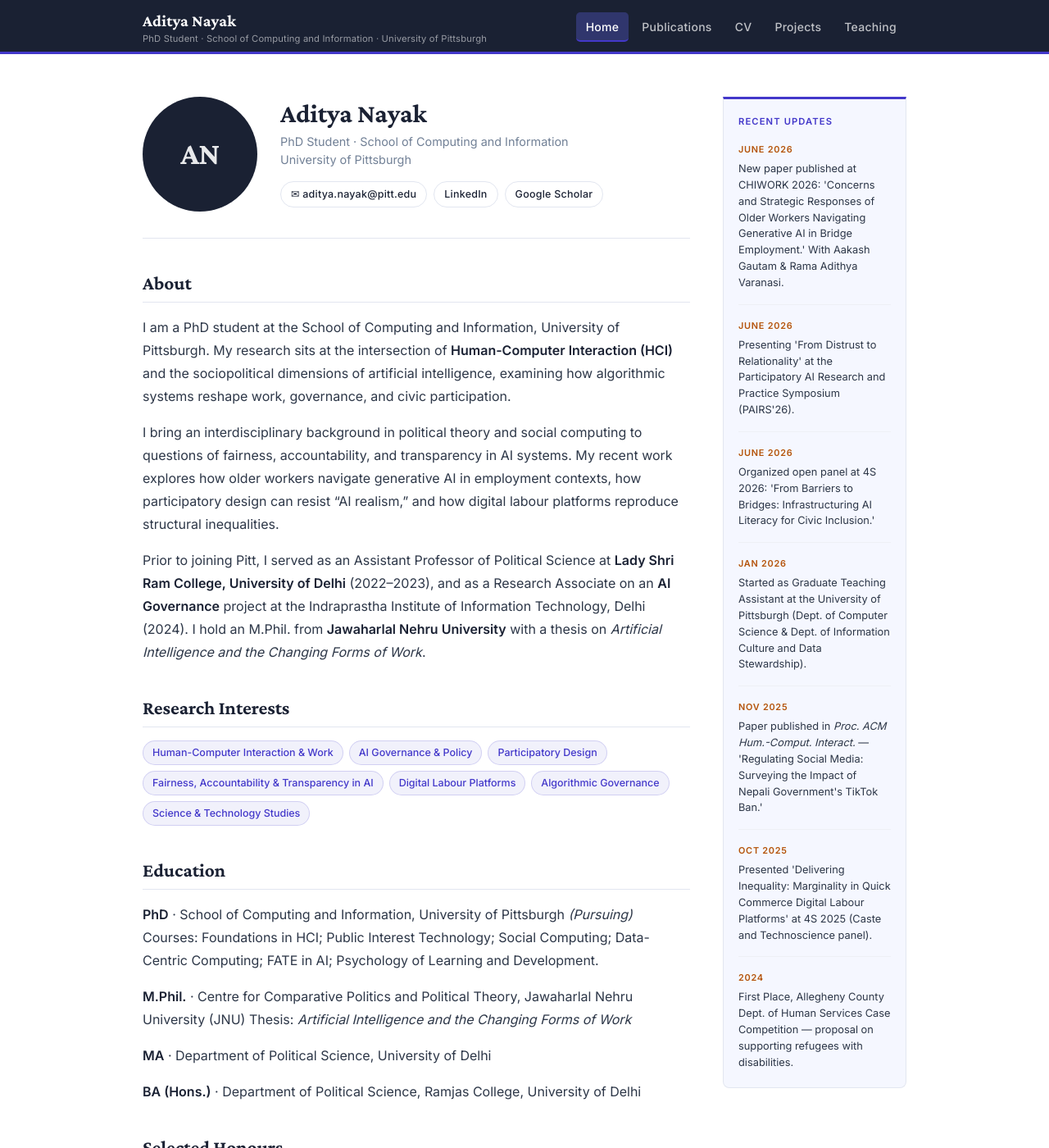
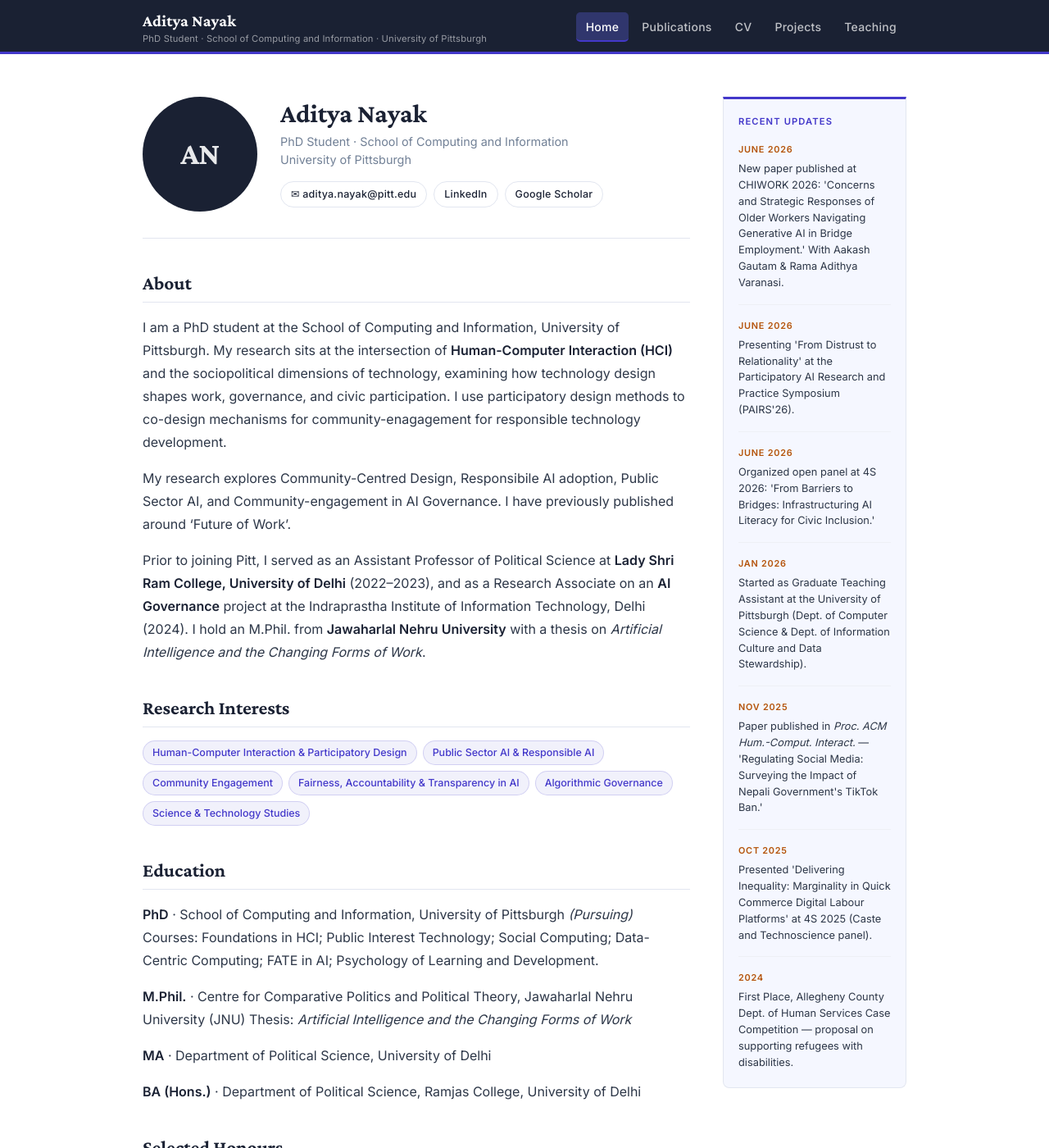
Before and after one commit to adityanayak-info/adityanayak-info.github.io, a Jekyll site: the page built from index.md, in a window 1280 px wide and 1400 px high. Shown: the whole window at 82% size. Built offline with Jekyll 4.4.1, drawn with Linux system fonts in a browser that asks for light colours; some of the changed text lies outside the part shown.

Commit message:
Update index.md

```diff
--- a/index.md
+++ b/index.md
@@ -21,28 +21,28 @@ permalink: /
     </p>
     <div class="contact-links">
       <a href="mailto:aditya.nayak@pitt.edu">✉ aditya.nayak@pitt.edu</a>
-      <a href="https://www.linkedin.com/in/" target="_blank" rel="noopener">LinkedIn</a>
-      <a href="https://scholar.google.com/" target="_blank" rel="noopener">Google Scholar</a>
+      <a href="https://www.linkedin.com/in/adityanayak826" target="_blank" rel="noopener">LinkedIn</a>
+      <a href="https://scholar.google.com/citations?user=2aDc8HAAAAAJ&hl=en" target="_blank" rel="noopener">Google Scholar</a>
     </div>
   </div>
 </div>
 
 ## About
 
-I am a PhD student at the School of Computing and Information, University of Pittsburgh. My research sits at the intersection of **Human-Computer Interaction (HCI)** and the sociopolitical dimensions of artificial intelligence, examining how algorithmic systems reshape work, governance, and civic participation.
+I am a PhD student at the School of Computing and Information, University of Pittsburgh. My research sits at the intersection of **Human-Computer Interaction (HCI)** and the sociopolitical dimensions of technology, examining how technology design shapes work, governance, and civic participation. I use participatory design methods to co-design mechanisms for community-enagagement for responsible technology development.
 
-I bring an interdisciplinary background in political theory and social computing to questions of fairness, accountability, and transparency in AI systems. My recent work explores how older workers navigate generative AI in employment contexts, how participatory design can resist "AI realism," and how digital labour platforms reproduce structural inequalities.
+My research explores Community-Centred Design, Responsibile AI adoption, Public Sector AI, and Community-engagement in AI Governance. I have previously published around 'Future of Work'.
+
 
 Prior to joining Pitt, I served as an Assistant Professor of Political Science at **Lady Shri Ram College, University of Delhi** (2022–2023), and as a Research Associate on an **AI Governance** project at the Indraprastha Institute of Information Technology, Delhi (2024). I hold an M.Phil. from **Jawaharlal Nehru University** with a thesis on *Artificial Intelligence and the Changing Forms of Work*.
 
 ## Research Interests
 
 <div class="interest-tags">
-  <span class="interest-tag">Human-Computer Interaction &amp; Work</span>
-  <span class="interest-tag">AI Governance &amp; Policy</span>
-  <span class="interest-tag">Participatory Design</span>
+  <span class="interest-tag">Human-Computer Interaction &amp; Participatory Design</span>
+  <span class="interest-tag">Public Sector AI &amp; Responsible AI</span>
+  <span class="interest-tag">Community Engagement</span>
   <span class="interest-tag">Fairness, Accountability &amp; Transparency in AI</span>
-  <span class="interest-tag">Digital Labour Platforms</span>
   <span class="interest-tag">Algorithmic Governance</span>
   <span class="interest-tag">Science &amp; Technology Studies</span>
 </div>
@@ -61,9 +61,10 @@ Thesis: *Artificial Intelligence and the Changing Forms of Work*
 
 ## Selected Honours
 
-- **First Position**, Dept. of Human Services Allegheny County Case Competition (2024) — *Supporting Refugees with Disabilities: Data-curation and Tracking of Disability Benefits*
+- **Awarded First Position**, Dept. of Human Services Allegheny County Case Competition (2024) — *Supporting Refugees with Disabilities: Data-curation and Tracking of Disability Benefits*
+- **Senior Research Fellowship** University Grants Commision, 2020-2023
+- **Junior Research Fellowship** University Grants Commission, 2018-2020
 - **National Eligibility Test** for Assistant Professor in Political Science, India (2018)
-- **Best Research Paper Award**, Politologue Inter-College Paper Presentation, Jesus and Mary College, DU (2015)
 
 ## Grants & Fellowships
 
```
